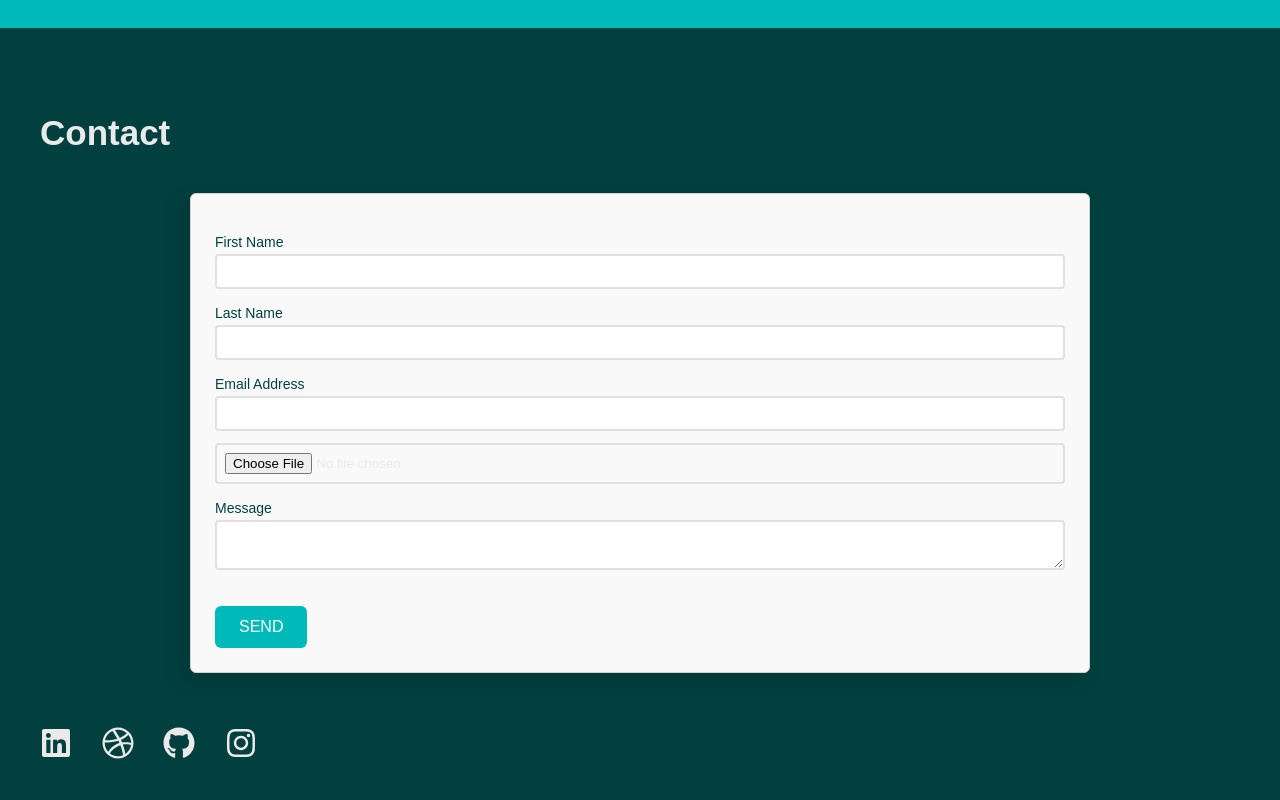
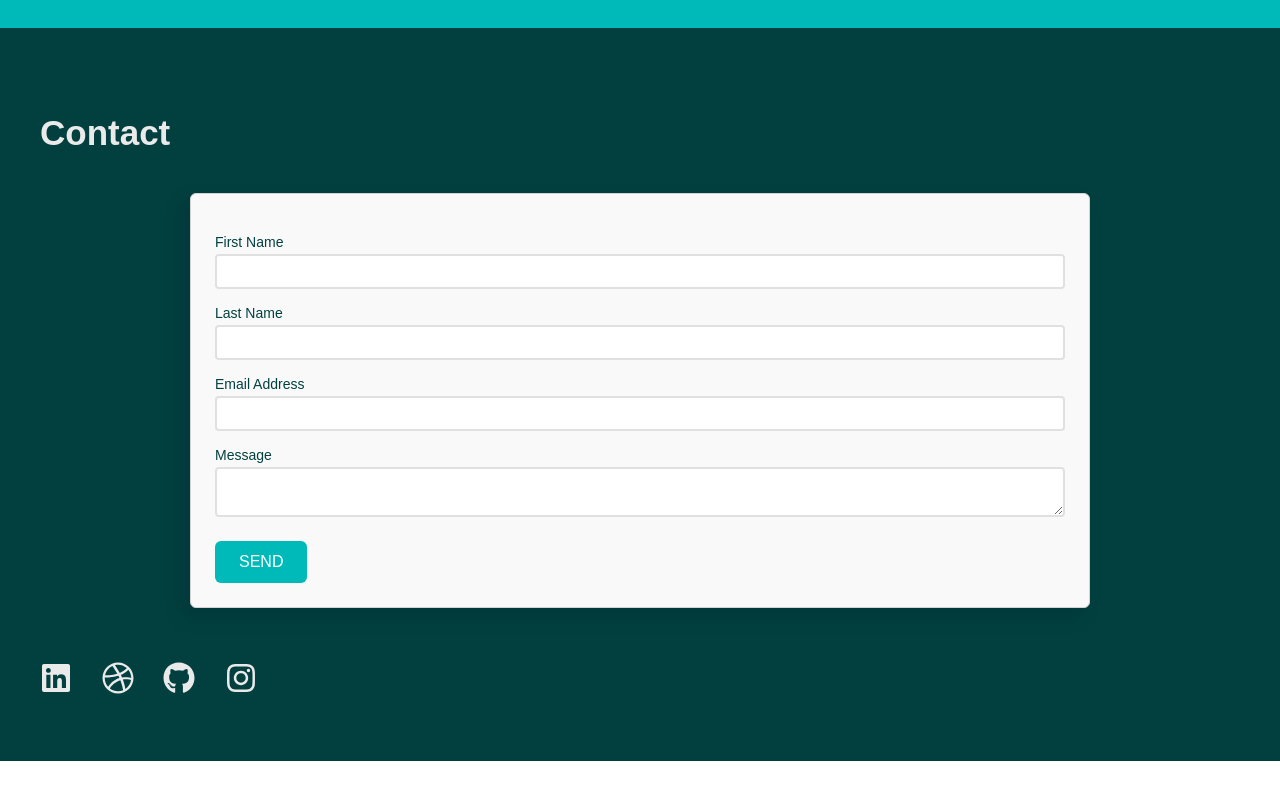
Before and after one commit to parshanapally/portfolio-website, a React (Create React App) app: page / in a window 1280 px wide. Shown: the part 1908-2708 px from the top of the page. After the commit the page ends 2669 px from the top, so only its background shows below. Built offline with nearby package versions, Linux system fonts and the light colour scheme; a web font is replaced by a local one.

Commit message:
remove upload file

```diff
--- a/src/components/Form/Form.js
+++ b/src/components/Form/Form.js
@@ -19,17 +19,9 @@ class ContactForm extends React.Component {
                 <input type="email" name="email" required />
           </div>
           <div className="field">
-                <input type="file" name="myfile" id="myfile" placeholder="Upload file"/>
+             <label>Message</label>
+            <textarea type="message" name="message"/>
          </div>
-          <div className="field">
-             <label>Message</label>
-            <textarea type="message" name="message" required pattern="\d{10}" />
-         </div>
-         <div className="field">
-           <div data-netlify-recaptcha="true"></div>
-         </div>
-
-
             <button type="submit">Send</button>
          </form>
         )
```
